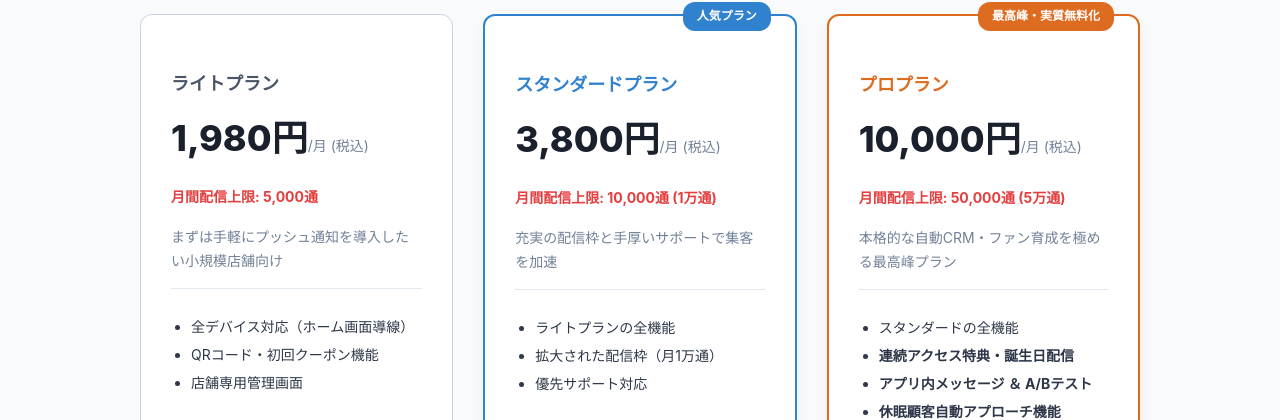
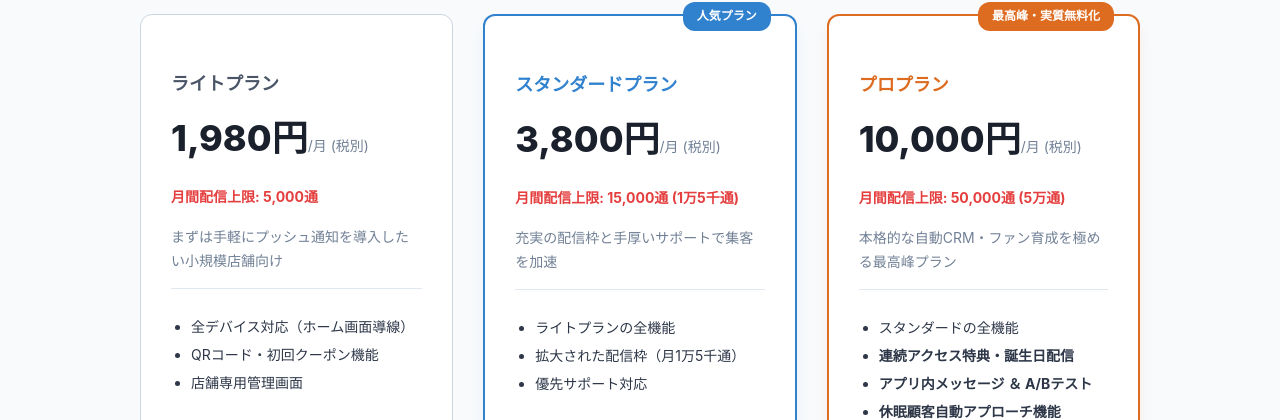
Before and after one commit to thellcishii-lang/push-taro, a Next.js app: page /lp in a window 1280 px wide. Shown: the part 3620-4040 px from the top of the page. Built offline with nearby package versions, Linux system fonts and the light colour scheme.

Commit message:
Update page.tsx

```diff
--- a/app/lp/page.tsx
+++ b/app/lp/page.tsx
@@ -235,7 +235,7 @@ export default function LandingPage() {
               <div>
                 <h3 style={{ fontSize: '18px', color: '#4a5568', fontWeight: '700', marginBottom: '8px' }}>ライトプラン</h3>
                 <div style={{ fontSize: '36px', fontWeight: '800', color: '#1a202c', marginBottom: '16px' }}>
-                  1,980円<span style={{ fontSize: '14px', color: '#718096', fontWeight: 'normal' }}>/月 (税込)</span>
+                  1,980円<span style={{ fontSize: '14px', color: '#718096', fontWeight: 'normal' }}>/月 (税別)</span>
                 </div>
                 <p style={{ fontSize: '14px', color: '#e53e3e', fontWeight: '700', marginBottom: '16px' }}>
                   月間配信上限: 5,000通
@@ -265,17 +265,17 @@ export default function LandingPage() {
               <div>
                 <h3 style={{ fontSize: '18px', color: '#3182ce', fontWeight: '700', marginBottom: '8px' }}>スタンダードプラン</h3>
                 <div style={{ fontSize: '36px', fontWeight: '800', color: '#1a202c', marginBottom: '16px' }}>
-                  3,800円<span style={{ fontSize: '14px', color: '#718096', fontWeight: 'normal' }}>/月 (税込)</span>
+                  3,800円<span style={{ fontSize: '14px', color: '#718096', fontWeight: 'normal' }}>/月 (税別)</span>
                 </div>
                 <p style={{ fontSize: '14px', color: '#e53e3e', fontWeight: '700', marginBottom: '16px' }}>
-                  月間配信上限: 10,000通 (1万通)
+                  月間配信上限: 15,000通 (1万5千通)
                 </p>
                 <p style={{ fontSize: '14px', color: '#718096', marginBottom: '24px', borderBottom: '1px solid #e2e8f0', paddingBottom: '16px' }}>
                   充実の配信枠と手厚いサポートで集客を加速
                 </p>
                 <ul style={{ fontSize: '14px', color: '#2d3748', paddingLeft: '20px', lineHeight: '2' }}>
                   <li>ライトプランの全機能</li>
-                  <li>拡大された配信枠（月1万通）</li>
+                  <li>拡大された配信枠（月1万5千通）</li>
                   <li>優先サポート対応</li>
                 </ul>
               </div>
@@ -295,7 +295,7 @@ export default function LandingPage() {
               <div>
                 <h3 style={{ fontSize: '18px', color: '#dd6b20', fontWeight: '700', marginBottom: '8px' }}>プロプラン</h3>
                 <div style={{ fontSize: '36px', fontWeight: '800', color: '#1a202c', marginBottom: '16px' }}>
-                  10,000円<span style={{ fontSize: '14px', color: '#718096', fontWeight: 'normal' }}>/月 (税込)</span>
+                  10,000円<span style={{ fontSize: '14px', color: '#718096', fontWeight: 'normal' }}>/月 (税別)</span>
                 </div>
                 <p style={{ fontSize: '14px', color: '#e53e3e', fontWeight: '700', marginBottom: '16px' }}>
                   月間配信上限: 50,000通 (5万通)
```
